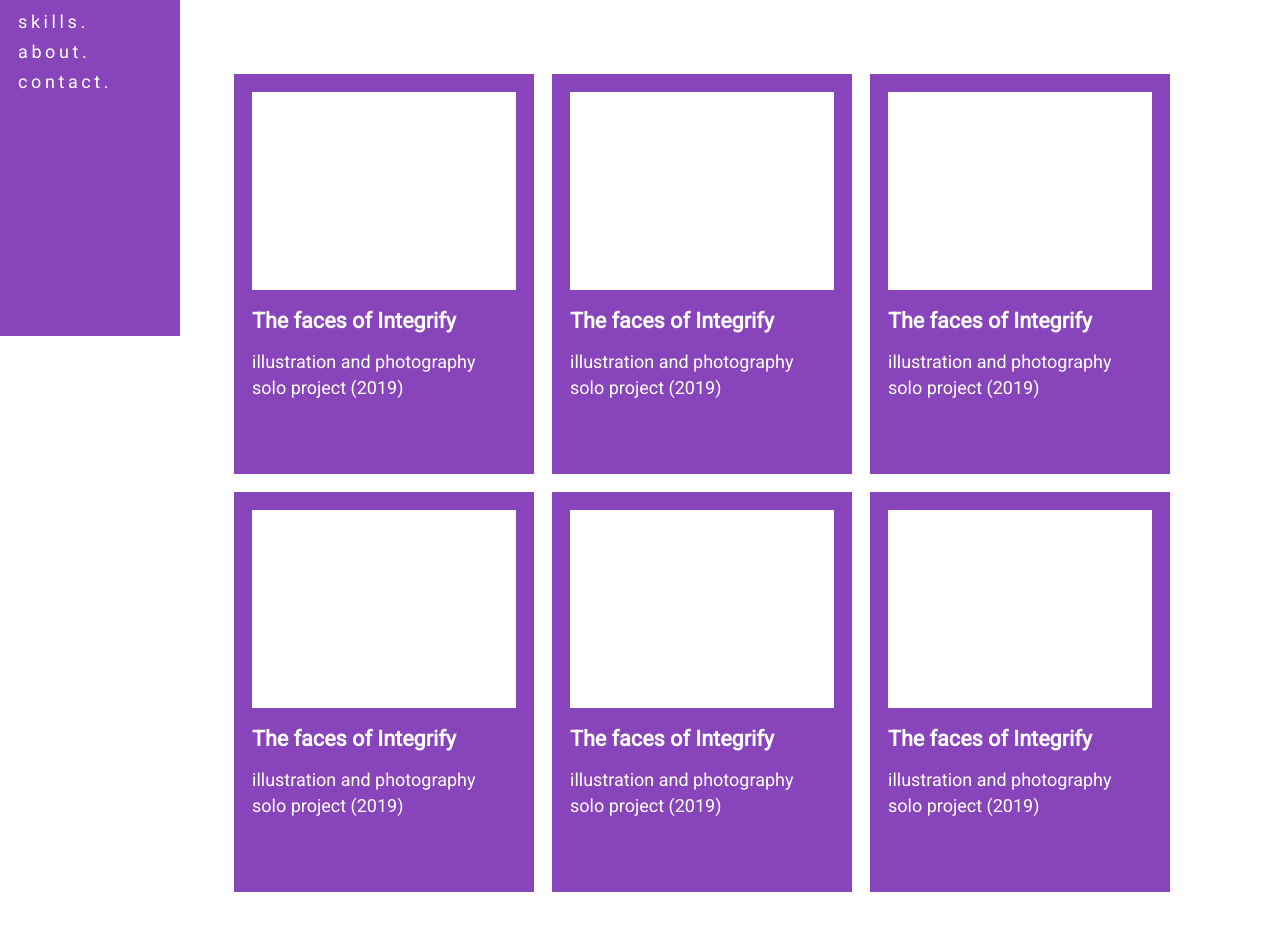
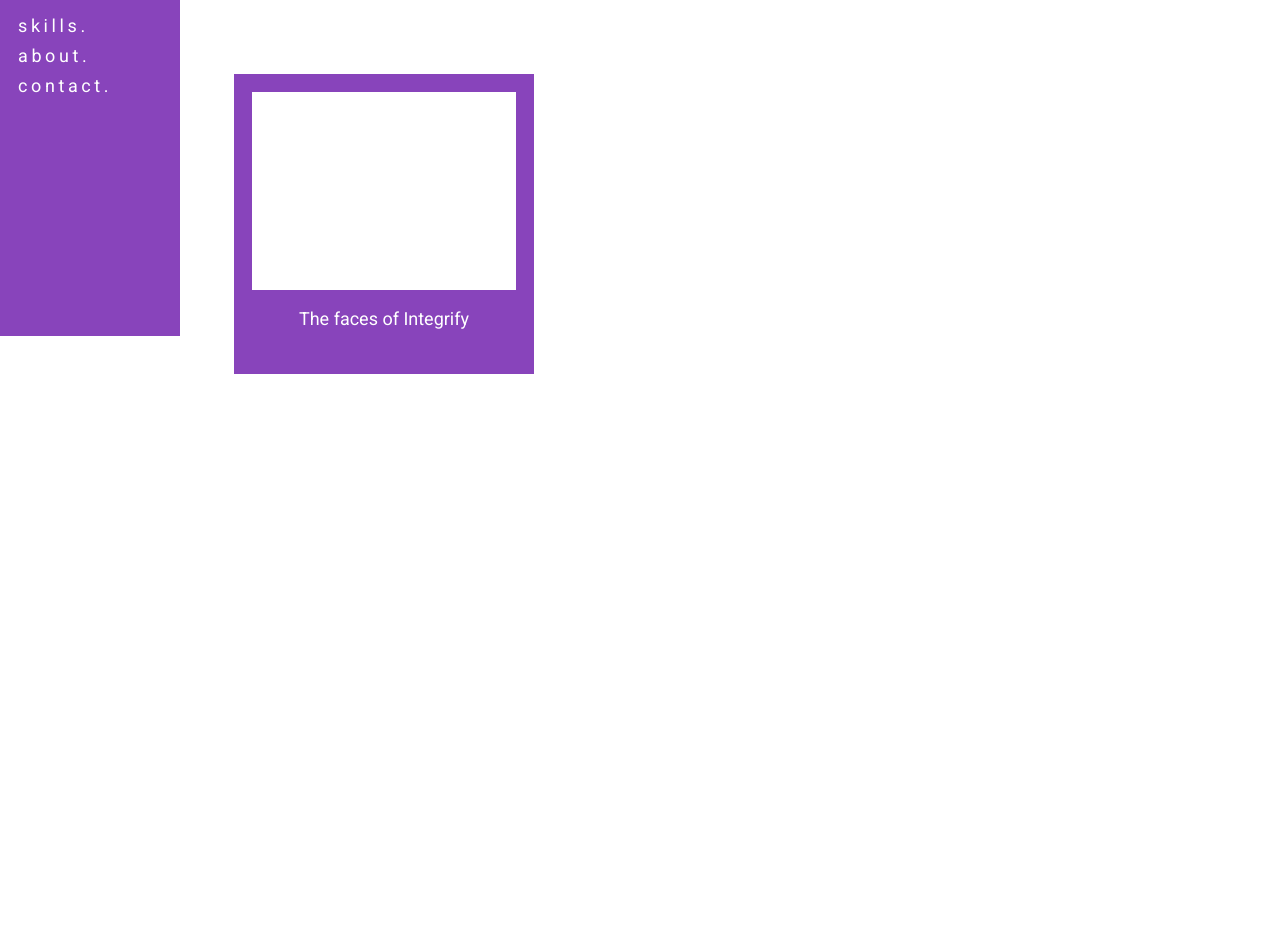
Before and after one commit to xurxe/xurxe.com, a plain HTML site: page index.html in a window 1280 px wide. Shown: the part 464-1410 px from the top of the page. After the commit the page ends 892 px from the top, so only its background shows below. Drawn offline with Linux system fonts and the light colour scheme.

Commit message:
Simplified items

```diff
--- a/css/style.css
+++ b/css/style.css
@@ -17,6 +17,10 @@
 
 a {
     cursor: pointer;
+}
+
+img {
+    width: 100%;
 }
 
 
@@ -52,11 +56,6 @@ h2 {
     font-weight: normal;
     letter-spacing: 0.05em;
     margin: 1rem 0 2rem;
-}
-
-h3 {
-    font-size: 1.2rem;
-    margin: 1rem 0;
 }
 
 strong {
@@ -122,8 +121,8 @@ nav p {
 
 .nav-logo-div {
     background: white;
-    height: 8rem;
     margin: 0 1rem;
+    padding: 0;
     width: 8rem;
 }
 
@@ -211,22 +210,26 @@ main {
     width: 100vw;
 }
 
-.main-item-div {
+.item {
     background: #8844bb;
+    display: block;
     flex-shrink: 1;
-    height: 400px;
+    height: 300px;
+    margin-bottom: 1rem;
+    margin-right: 1rem;
+    overflow: hidden;
     padding: 1rem;
-    margin-right: 1rem;
-    margin-bottom: 1rem;
+    position: relative;
     width: 300px;
 }
 
-.main-item-image-div {
+.item-div {
     background: white;
     height: 198px;
     width: 100%;
 }
 
-.main-item-div p {
-    padding-bottom: 0.3rem;
+.item-p {
+    padding: 1rem 0 0;
+    text-align: center;
 }
--- a/index.html
+++ b/index.html
@@ -31,7 +31,7 @@
     <body>
         <nav class="untucked">
             <div class="nav-div nav-logo-div visible">
-
+                <img src="assets/Xurxe-logo.png" />
             </div>
 
             <div class="nav-div nav-name-div visible">
@@ -82,71 +82,15 @@
         </header>
 
         <main class="increased">
-            <div class="main-item-div">
-                <div class="main-item-image-div">
 
+            <a class="item" target="_blank" href="">
+                <div class="item-div">
+                    <img class="item-img" src="" alt="">
                 </div>
 
-                <h3 class="white-text">The faces of Integrify</h3>
-                <p class="white-text">illustration and photography</p>
-                <p class="white-text">solo project (2019)</p>
+                <p class="white-text item-p">The faces of Integrify</p>
+            </a>
 
-            </div>
-
-            <div class="main-item-div">
-                <div class="main-item-image-div">
-
-                </div>
-
-                <h3 class="white-text">The faces of Integrify</h3>
-                <p class="white-text">illustration and photography</p>
-                <p class="white-text">solo project (2019)</p>
-
-            </div>
-
-            <div class="main-item-div">
-                <div class="main-item-image-div">
-
-                </div>
-
-                <h3 class="white-text">The faces of Integrify</h3>
-                <p class="white-text">illustration and photography</p>
-                <p class="white-text">solo project (2019)</p>
-
-            </div>
-
-            <div class="main-item-div">
-                <div class="main-item-image-div">
-
-                </div>
-
-                <h3 class="white-text">The faces of Integrify</h3>
-                <p class="white-text">illustration and photography</p>
-                <p class="white-text">solo project (2019)</p>
-
-            </div>
-
-            <div class="main-item-div">
-                <div class="main-item-image-div">
-
-                </div>
-
-                <h3 class="white-text">The faces of Integrify</h3>
-                <p class="white-text">illustration and photography</p>
-                <p class="white-text">solo project (2019)</p>
-
-            </div>
-
-            <div class="main-item-div">
-                <div class="main-item-image-div">
-
-                </div>
-
-                <h3 class="white-text">The faces of Integrify</h3>
-                <p class="white-text">illustration and photography</p>
-                <p class="white-text">solo project (2019)</p>
-
-            </div>
 
         </main>
 
```
Also changed, not shown: assets/icon-closed-envelope-circle.png (deleted), assets/icon-dribbble.png (deleted), assets/icon-github-logo.png (deleted), assets/icon-instagram.png (deleted), assets/icon-itchio.png (deleted), assets/icon-linkedin.png (deleted), assets/sources.txt (added).
